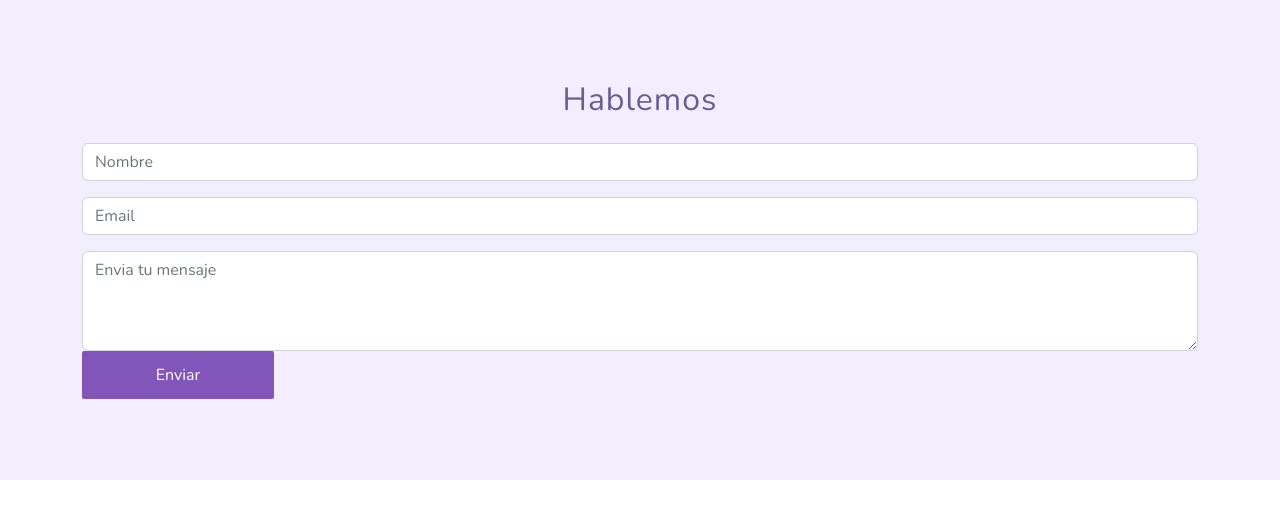
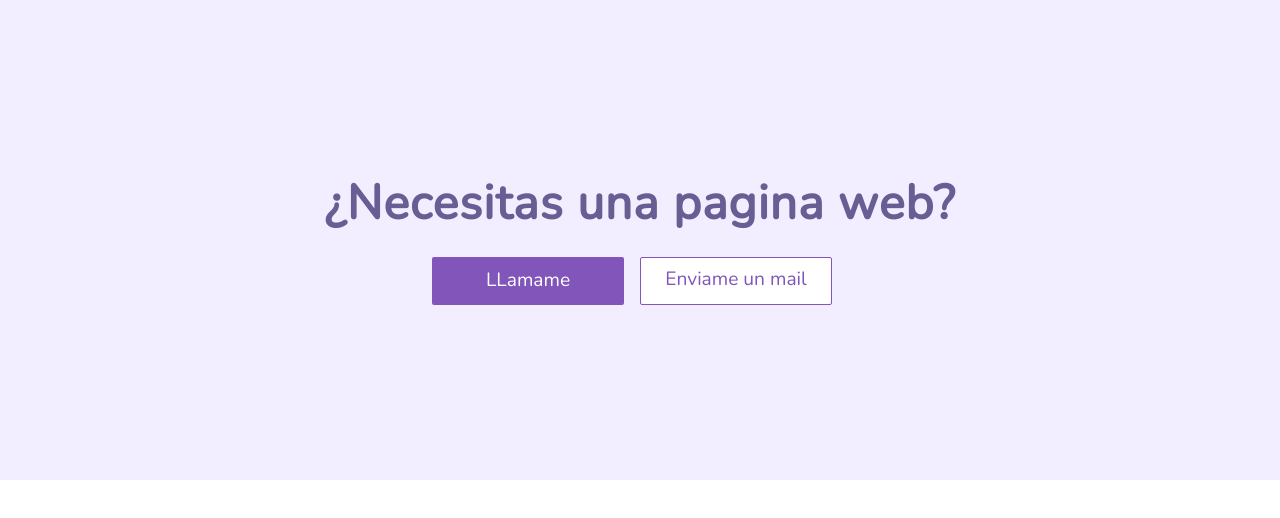
Before and after one commit to matias798/portfolio-nextjs, a Next.js app: page /components/Contact in a window 1280 px wide. Shown: the top 518 px of the page. Built offline with nearby package versions, Linux system fonts and the light colour scheme.

Commit message:
changed  🔁 contact estructure

```diff
--- a/pages/components/Contact.js
+++ b/pages/components/Contact.js
@@ -1,43 +1,59 @@
+// Styles
 import Styles from "../../styles/Contact.module.css";
-import Button from "react-bootstrap/Button";
-import Form from "react-bootstrap/Form";
+
+// Module export
+import { Button } from "react-bootstrap";
+import Swal from "sweetalert2";
+
 const Contact = () => {
+  const emailHandler = (e) => {
+    window.open(
+      "https://mail.google.com/mail/?view=cm&fs=1&tf=1&to=matiasquiroga584@gmail.com"
+    );
+    Swal.fire({
+      text: "Gracias por contactarme, me pondré en contacto contigo a la brevedad.",
+      icon: "success",
+      confirmButtonText: "Ok",
+    });
+  };
   return (
-    <div className={Styles.Bg} id='Contact'>
-      <div className={`container ${Styles.Container}`}>
-        <h2 className="pb-3 text-center"> Hablemos</h2>
+    <div id="Contact">
+      <div className={Styles.Bg}>
+        <h2 className={Styles.Title}>¿Necesitas una pagina web?</h2>
 
-        <Form>
-          <Form.Group className="mb-3" controlId="formBasicEmail">
-            <Form.Control
-              className={Styles.FormControl}
-              type="text"
-              placeholder="Nombre"
-              required
-            />
-          </Form.Group>
+        {/* Buttons */}
+        <div className="d-flex justify-content-center">
+          <Button variant="primary" className={Styles.Button}>
+            <span
+              className={Styles.ButtonText}
+              onClick={() => {
+                // Copy text to clipboard
+                var textArea = document.createElement("textarea");
+                textArea.value = "93415638192";
+                document.body.appendChild(textArea);
+                textArea.select();
+                document.execCommand("copy");
+                textArea.remove();
 
-          <Form.Group className="mb-3" controlId="formBasicPassword">
-            <Form.Control
-              className={Styles.FormControl}
-              type="email"
-              placeholder="Email"
-              required
-            />
-          </Form.Group>
-
-          <Form.Control
-            as="textarea"
-            rows={3}
-            className={Styles.FormControl}
-            style={{ height: "100px" }}
-            placeholder="Envia tu mensaje"
-            required
-          />
-          <Button variant="primary" type="submit" className={Styles.Button}>
-            Enviar
+                Swal.fire({
+                  title: "¡Copiado!",
+                  text: "Se ha copiado el numero a tu portapapeles",
+                });
+              }}
+            >
+              LLamame
+            </span>
           </Button>
-        </Form>
+          <Button
+            variant="outline-primary"
+            className={Styles.SecondaryButton}
+            onClick={() => {
+              emailHandler();
+            }}
+          >
+            <span className={Styles.ButtonText}>Enviame un mail</span>
+          </Button>
+        </div>
       </div>
     </div>
   );
```
